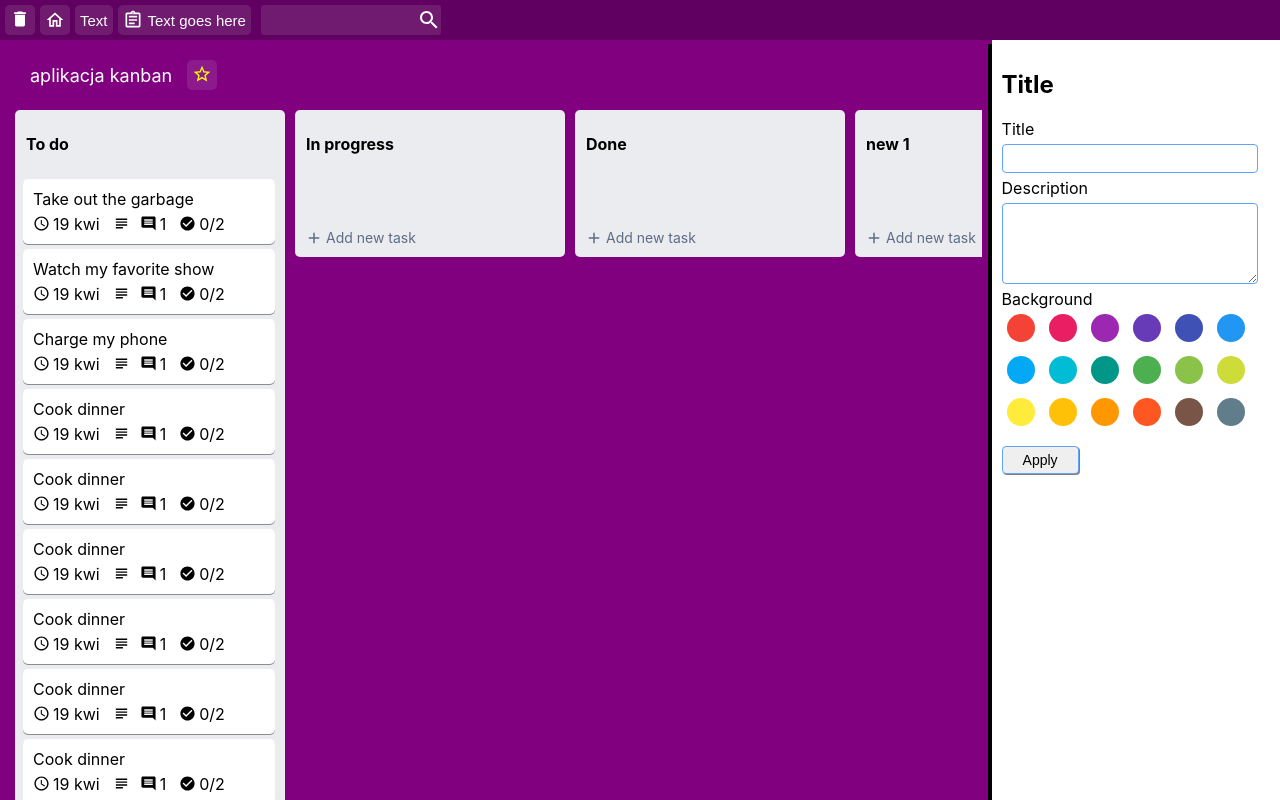
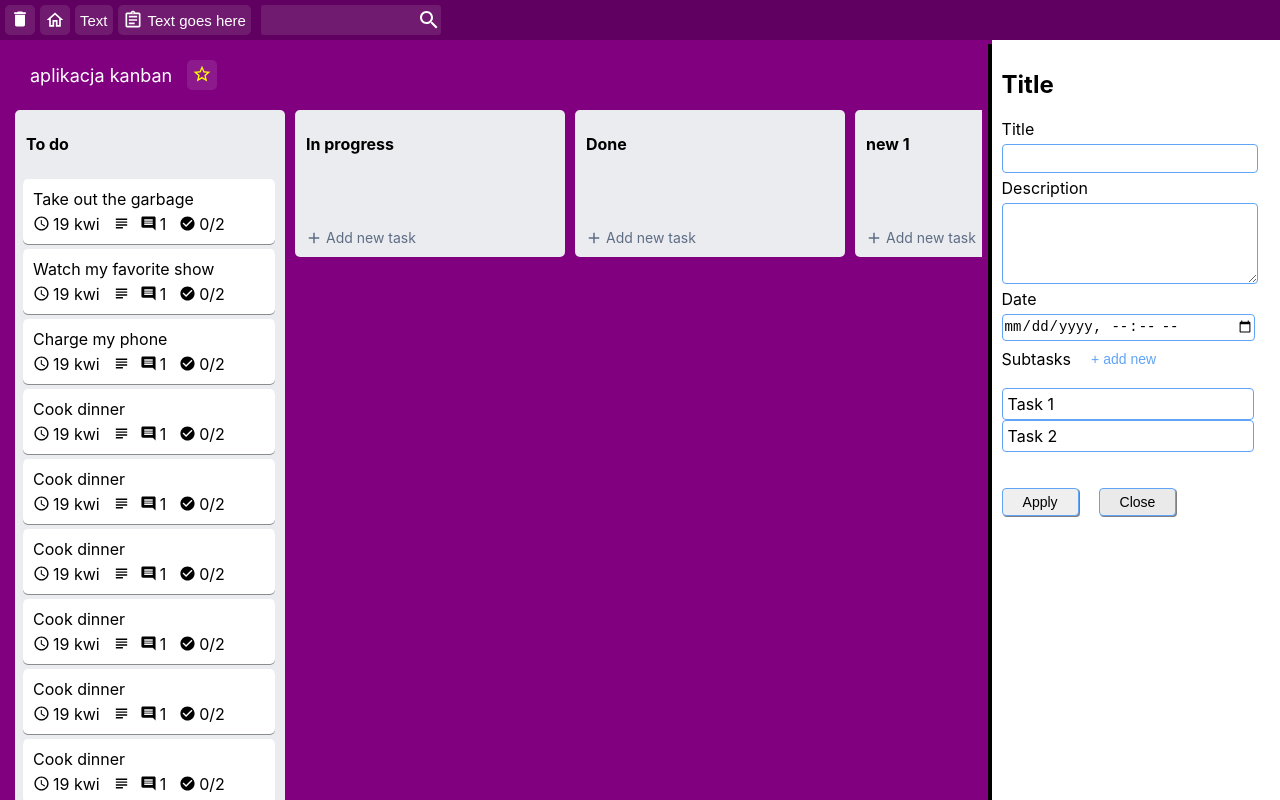
Before and after one commit to agalem/project-management-app, a React (Create React App) app: page / in a window 1280 px wide. Built offline with nearby package versions, Linux system fonts and the light colour scheme.

Commit message:
Board edition form, and beginning of Task edition form in SlideMenu component

```diff
--- /dev/null
+++ b/src/components/Forms/BoardForm.jsx
@@ -0,0 +1,42 @@
+import React, {useState} from "react";
+import {toast} from "react-toastify";
+import {TextInput, TextArea, StyledCirclePicker, BtnsRow, SubmitBtn, Button} from "./FormElements";
+
+const BoardForm = () => {
+    const [titleValue, setTitleValue] = useState("");
+
+    const handleChange = () =>{
+
+    };
+
+    const handleSubmit = (e) => {
+        e.preventDefault();
+        toast("Submitted");
+    };
+
+    return (
+        <React.Fragment>
+            <h2>Title</h2>
+            <form onSubmit={handleSubmit}>
+                <label>
+                    Title
+                    <TextInput type="text" value={titleValue} onChange={handleChange} />
+                </label>
+                <label>
+                    Description
+                    <TextArea />
+                </label>
+                <label>
+                    Background
+                    <StyledCirclePicker/>
+                </label>
+                <BtnsRow>
+                    <SubmitBtn type="submit" value="Apply" />
+                    <Button>Close</Button>
+                </BtnsRow>
+            </form>
+        </React.Fragment>
+    )
+};
+
+export default BoardForm;
--- /dev/null
+++ b/src/components/Forms/FormElements.js
@@ -0,0 +1,100 @@
+import styled from "styled-components";
+import {CirclePicker} from "react-color";
+
+
+const TextInput = styled.input`
+    display: block;
+    margin: 5px 0;
+    height: 25px;
+    width: 250px;
+    border: 1px solid #60a4f7;
+    border-radius: 4px;
+`;
+
+const TextArea = styled.textarea`
+    display: block;
+    margin: 5px 0;
+    height: 75px;
+    width: 250px;
+    border: 1px solid #60a4f7;
+    border-radius: 4px;
+`;
+
+const StyledCirclePicker = styled(CirclePicker)`
+    margin: 5px;
+`;
+
+const SubmitBtn = styled.input`
+    display: block;
+    width: auto;
+    margin-top: 20px;
+    padding: 5px 20px;
+    font-size: 14px;
+    border-radius: 4px;
+    border: 1px solid #60a4f7;
+    box-shadow: 1px 1px rgba(0,0,0,0.5);
+    cursor: pointer;
+    position: relative;
+    &:hover {
+        box-shadow: none;
+    }
+`;
+
+const BtnsRow = styled.div`
+    display: flex;
+    flex-align: row;
+`;
+
+const Button = styled.button`
+    display: block;
+    width: auto;
+    margin-top: 20px;
+    padding: 5px 20px;
+    font-size: 14px;
+    border-radius: 4px;
+    background-color: #eaeaea;
+    border: 1px solid #60a4f7;
+    box-shadow: 1px 1px rgba(0,0,0,0.5);
+    cursor: pointer;
+    position: relative;
+    margin-left: 20px;
+    &:hover {
+        box-shadow: none;
+        background-color: transparent;
+    }
+`;
+
+const DateInput = styled(TextInput)`
+    font-size: 14px;
+`;
+
+const Row = styled.div`
+    display: flex;
+    flex-direction: row;
+    align-items: center;
+`;
+
+const BtnSmall = styled(Button)`
+    background-color: #fff;
+    border: none;
+    border-radius: 0px;
+    box-shadow: none;
+    color: #60a4f7;
+    margin: 0;
+`;
+
+const SubtaskList = styled.ul`
+    list-style: none;
+    padding-left: 0;
+    width: 240px;
+`;
+
+const SubtaskContainer = styled.li`
+    display: block;
+    border: 1px solid #60a4f7;
+    border-radius: 4px;
+    width: 100%;
+    padding:5px;
+`;
+
+export {TextInput, TextArea, StyledCirclePicker, SubmitBtn, BtnsRow, Button, DateInput, Row, BtnSmall, SubtaskContainer, SubtaskList}
--- /dev/null
+++ b/src/components/Forms/TaskForm.jsx
@@ -0,0 +1,57 @@
+import React, {useState} from "react";
+import {toast} from "react-toastify";
+import {TextInput, TextArea, BtnsRow, SubmitBtn, Button, DateInput, Row, BtnSmall, SubtaskContainer, SubtaskList} from "./FormElements";
+
+const TaskForm = () => {
+    const [titleValue, setTitleValue] = useState("");
+    const [startDate, setStartDate] = useState(new Date());
+
+    const handleChange = () =>{
+
+    };
+
+    const handleSubmit = (e) => {
+        e.preventDefault();
+        toast("Submitted");
+    };
+
+    return (
+        <React.Fragment>
+            <h2>Title</h2>
+            <form onSubmit={handleSubmit}>
+                <label>
+                    Title
+                    <TextInput type="text" value={titleValue} onChange={handleChange} />
+                </label>
+                <label>
+                    Description
+                    <TextArea />
+                </label>
+                <label>
+                    Date
+                    <DateInput
+                        type="datetime-local"
+                        defaultValue={startDate}
+
+                    />
+                </label>
+                <label>
+                    <Row>
+                        Subtasks
+                        <BtnSmall onClick={(e) => e.preventDefault()}>+ add new</BtnSmall>
+                    </Row>
+                    <SubtaskList>
+                        <SubtaskContainer>Task 1</SubtaskContainer>
+                        <SubtaskContainer>Task 2</SubtaskContainer>
+                    </SubtaskList>
+                </label>
+                <BtnsRow>
+                    <SubmitBtn type="submit" value="Apply" />
+                    <Button onClick={(e) => e.preventDefault()}>Close</Button>
+                </BtnsRow>
+            </form>
+        </React.Fragment>
+    )
+};
+
+export default TaskForm;
--- a/src/components/SlideMenu/SlideMenu.jsx
+++ b/src/components/SlideMenu/SlideMenu.jsx
@@ -1,10 +1,10 @@
-import React, {useState} from "react";
+import React from "react";
 import styled from "styled-components";
 
-import { ToastContainer, toast } from 'react-toastify';
-import { CirclePicker } from 'react-color';
+import BoardForm from "../Forms/BoardForm";
+import TaskForm from "../Forms/TaskForm";
 
-const MenuContainer = styled.div`
+const FormContainer = styled.div`
     position: relative;
     width: 380px;
     height: 100%;
@@ -17,75 +17,13 @@ const MenuContainer = styled.div`
     padding: 10px;
 `;
 
-const TextInput = styled.input`
-    display: block;
-    margin: 5px 0;
-    height: 25px;
-    width: 250px;
-    border: 1px solid #60a4f7;
-    border-radius: 4px;
-`;
-
-const TextArea = styled.textarea`
-    display: block;
-    margin: 5px 0;
-    height: 75px;
-    width: 250px;
-    border: 1px solid #60a4f7;
-    border-radius: 4px;
-`;
-
-const StyledCirclePicker = styled(CirclePicker)`
-    margin: 5px;
-`;
-
-const SubmitBtn = styled.input`
-    display: block;
-    width: auto;
-    margin-top: 20px;
-    padding: 5px 20px;
-    font-size: 14px;
-    border-radius: 4px;
-    border: 1px solid #60a4f7;
-    box-shadow: 1px 1px rgba(0,0,0,0.5);
-    cursor: pointer;
-    position: relative;
-    &:hover {
-        box-shadow: none;
-    }
-`;
 
 const SlideMenu = () => {
-    const [titleValue, setTitleValue] = useState("");
-
-    const handleChange = () =>{
-
-    };
-
-    const handleSubmit = (e) => {
-        e.preventDefault();
-        toast("Submitted");
-    };
 
     return (
-        <MenuContainer>
-            <h2>Title</h2>
-            <form onSubmit={handleSubmit}>
-                <label>
-                    Title
-                    <TextInput type="text" value={titleValue} onChange={handleChange} />
-                </label>
-                <label>
-                    Description
-                    <TextArea />
-                </label>
-                <label>
-                    Background
-                    <StyledCirclePicker/>
-                </label>
-                <SubmitBtn type="submit" value="Apply" />
-            </form>
-        </MenuContainer>
+        <FormContainer>
+            <TaskForm/>
+        </FormContainer>
     )
 };
 
```
